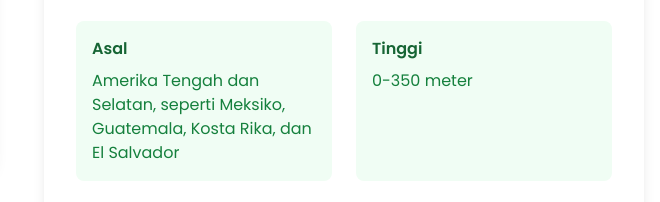
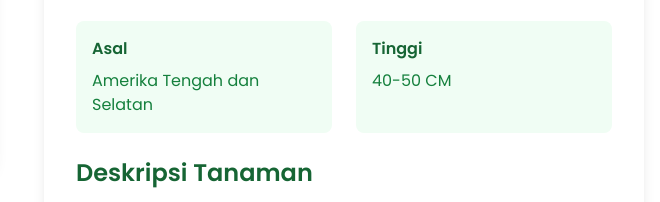
Before and after one commit to Scheminginnine-eight/plant-1, a plain HTML site: page index.html in a window 1280 px wide. Shown: the part 263-465 px from the top of the page, 620-1280 px from the left. Drawn offline with nearby package versions, Linux system fonts and the light colour scheme.

Commit message:
Update index.html

```diff
--- a/index.html
+++ b/index.html
@@ -77,11 +77,11 @@
                         </div>
                         <div class="bg-green-50 rounded-lg p-4">
                             <h3 class="font-semibold text-green-800 mb-2">Asal</h3>
-                            <p class="text-green-700">Amerika Tengah dan Selatan, seperti Meksiko, Guatemala, Kosta Rika, dan El Salvador</p>
+                            <p class="text-green-700">Amerika Tengah dan Selatan</p>
                         </div>
                         <div class="bg-green-50 rounded-lg p-4">
                             <h3 class="font-semibold text-green-800 mb-2">Tinggi</h3>
-                            <p class="text-green-700">0-350 meter</p>
+                            <p class="text-green-700">40-50 CM</p>
                         </div>
                     </div>
 
```
